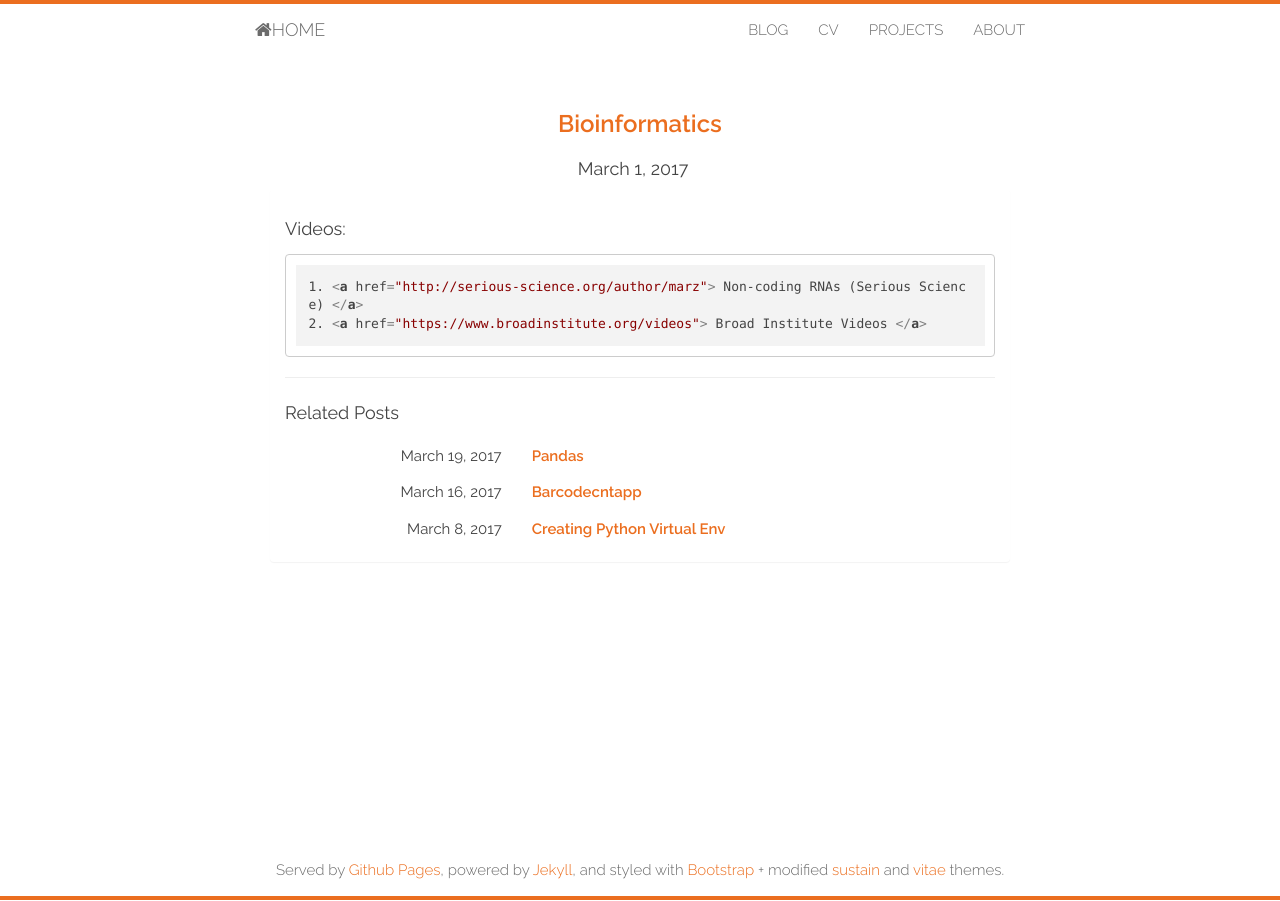
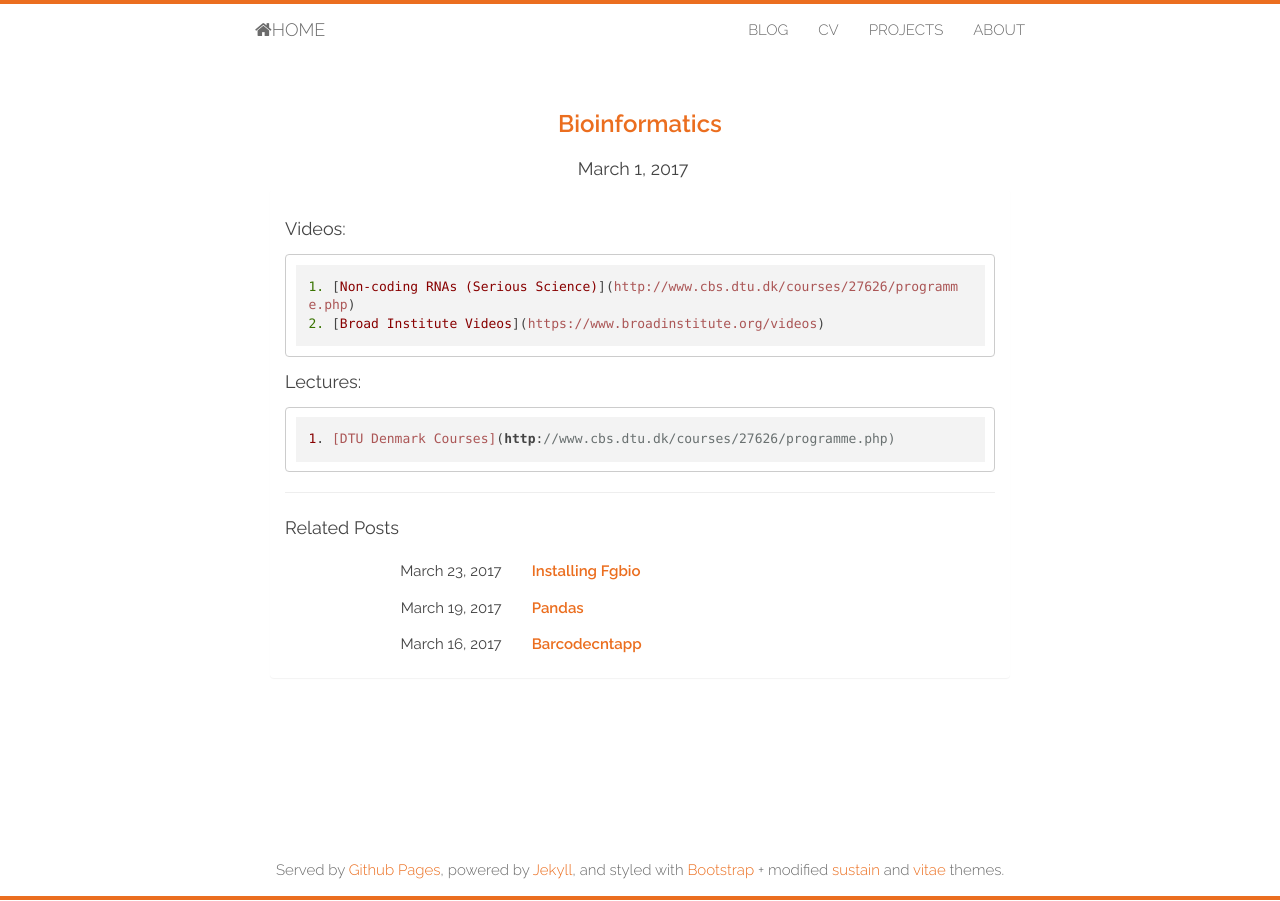
Before and after one commit to sripaladugu/sripaladugu.github.io, a Jekyll site: the page built from _posts/2017-03-01-Bioinformatics.md, in a window 1280 px wide. Built offline with Jekyll 4.4.1, drawn with Linux system fonts in a browser that asks for light colours; nearby versions of some CDN libraries; our own code applies the rules of GitHub Pages for plain Markdown files.

Commit message:
updated bioinfomatics.md

```diff
--- a/_posts/2017-03-01-Bioinformatics.md
+++ b/_posts/2017-03-01-Bioinformatics.md
@@ -1,3 +1,6 @@
 ##### Videos:
-    1. <a href="http://serious-science.org/author/marz"> Non-coding RNAs (Serious Science) </a>
-    2. <a href="https://www.broadinstitute.org/videos"> Broad Institute Videos </a>
+    1. [Non-coding RNAs (Serious Science)](http://www.cbs.dtu.dk/courses/27626/programme.php)
+    2. [Broad Institute Videos](https://www.broadinstitute.org/videos)
+
+##### Lectures:
+    1. [DTU Denmark Courses](http://www.cbs.dtu.dk/courses/27626/programme.php)
```
Also changed, not shown: _posts/2017-03-23-Installing-fgbio.md (added, +16 -0 lines), 2 other files.
